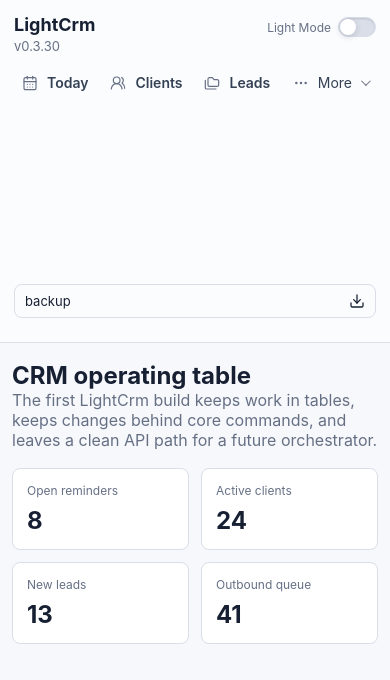
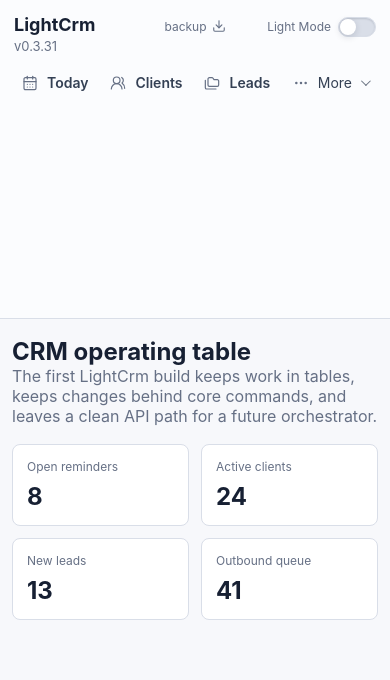
Before and after one commit to olegp306/LightCrm, a Next.js app in the folder apps/web/: page / in a window 390 px wide. Shown: the top 680 px of the page. Built offline with nearby package versions, Linux system fonts and the light colour scheme.

Commit message:
Release 0.3.31 restore lead fields

```diff
--- a/apps/web/app/globals.css
+++ b/apps/web/app/globals.css
@@ -3684,15 +3684,33 @@ input {
     gap: 12px;
     justify-content: space-between;
     margin-bottom: 12px;
+    padding-right: 118px;
+  }
+
+  .sidebarFooter {
+    display: grid;
+    grid-template-columns: 1fr auto 1fr;
+    inset: 14px 14px auto 14px;
+    margin-top: 0;
+    pointer-events: none;
+    position: absolute;
+  }
+
+  .sidebarBackup {
+    grid-column: 2;
+    justify-self: center;
+    padding-bottom: 0;
+    pointer-events: auto;
   }
 
   .sidebarBottom {
     border-top: 0;
+    grid-column: 3;
+    justify-self: end;
     margin-top: 0;
+    pointer-events: auto;
     padding-top: 0;
-    position: absolute;
-    right: 14px;
-    top: 16px;
+    position: static;
   }
 
   .nav {
@@ -3762,6 +3780,30 @@ input {
     font-size: 12px;
   }
 
+  .backupButton {
+    border-color: transparent;
+    color: var(--muted);
+    gap: 5px;
+    min-height: 24px;
+    padding: 2px 4px;
+  }
+
+  .backupButton:hover,
+  .backupButton:focus-visible {
+    background: transparent;
+    border-color: transparent;
+    color: var(--accent);
+  }
+
+  .backupButton span {
+    font-size: 12px;
+  }
+
+  .backupButton svg {
+    height: 14px;
+    width: 14px;
+  }
+
   .themeToggle i {
     height: 20px;
     width: 38px;
--- a/apps/web/app/sample-data.ts
+++ b/apps/web/app/sample-data.ts
@@ -44,7 +44,7 @@ export const tables: Record<string, TableDefinition> = {
   leads: {
     title: "Leads",
     description: "Potential opportunities, optionally linked to client records.",
-    tableKey: "leads.v5",
+    tableKey: "leads.v6",
     archiveEntity: "lead",
     columns: [
       { id: "code", title: "Lead ID", width: 120, mobilePriority: 1 },
--- a/apps/web/package.json
+++ b/apps/web/package.json
@@ -1,6 +1,6 @@
 {
   "name": "@lightcrm/web",
-  "version": "0.3.30",
+  "version": "0.3.31",
   "private": true,
   "type": "module",
   "scripts": {
--- a/package.json
+++ b/package.json
@@ -1,6 +1,6 @@
 {
   "name": "lightcrm",
-  "version": "0.3.30",
+  "version": "0.3.31",
   "private": true,
   "packageManager": "pnpm@10.33.4",
   "scripts": {
--- a/packages/core/package.json
+++ b/packages/core/package.json
@@ -1,6 +1,6 @@
 {
   "name": "@lightcrm/core",
-  "version": "0.3.30",
+  "version": "0.3.31",
   "private": true,
   "type": "module",
   "main": "./src/index.ts",
--- a/packages/db/package.json
+++ b/packages/db/package.json
@@ -1,6 +1,6 @@
 {
   "name": "@lightcrm/db",
-  "version": "0.3.30",
+  "version": "0.3.31",
   "private": true,
   "type": "module",
   "main": "./src/index.ts",
--- a/packages/orchestrator/package.json
+++ b/packages/orchestrator/package.json
@@ -1,6 +1,6 @@
 {
   "name": "@lightcrm/orchestrator",
-  "version": "0.3.30",
+  "version": "0.3.31",
   "private": true,
   "type": "module",
   "main": "./src/index.ts",
--- a/packages/storage/package.json
+++ b/packages/storage/package.json
@@ -1,6 +1,6 @@
 {
   "name": "@lightcrm/storage",
-  "version": "0.3.30",
+  "version": "0.3.31",
   "private": true,
   "type": "module",
   "main": "src/index.ts",
--- a/packages/telegram-bot/package.json
+++ b/packages/telegram-bot/package.json
@@ -1,6 +1,6 @@
 {
   "name": "@lightcrm/telegram-bot",
-  "version": "0.3.30",
+  "version": "0.3.31",
   "private": true,
   "type": "module",
   "main": "./src/index.ts",
--- a/packages/ui/package.json
+++ b/packages/ui/package.json
@@ -1,6 +1,6 @@
 {
   "name": "@lightcrm/ui",
-  "version": "0.3.30",
+  "version": "0.3.31",
   "private": true,
   "type": "module",
   "main": "./src/index.ts",
```
Also changed, not shown: packages/ui/src/CrmTable.tsx (+15 -1 lines), 1 other file (tests, documents, lock files or other folders).
